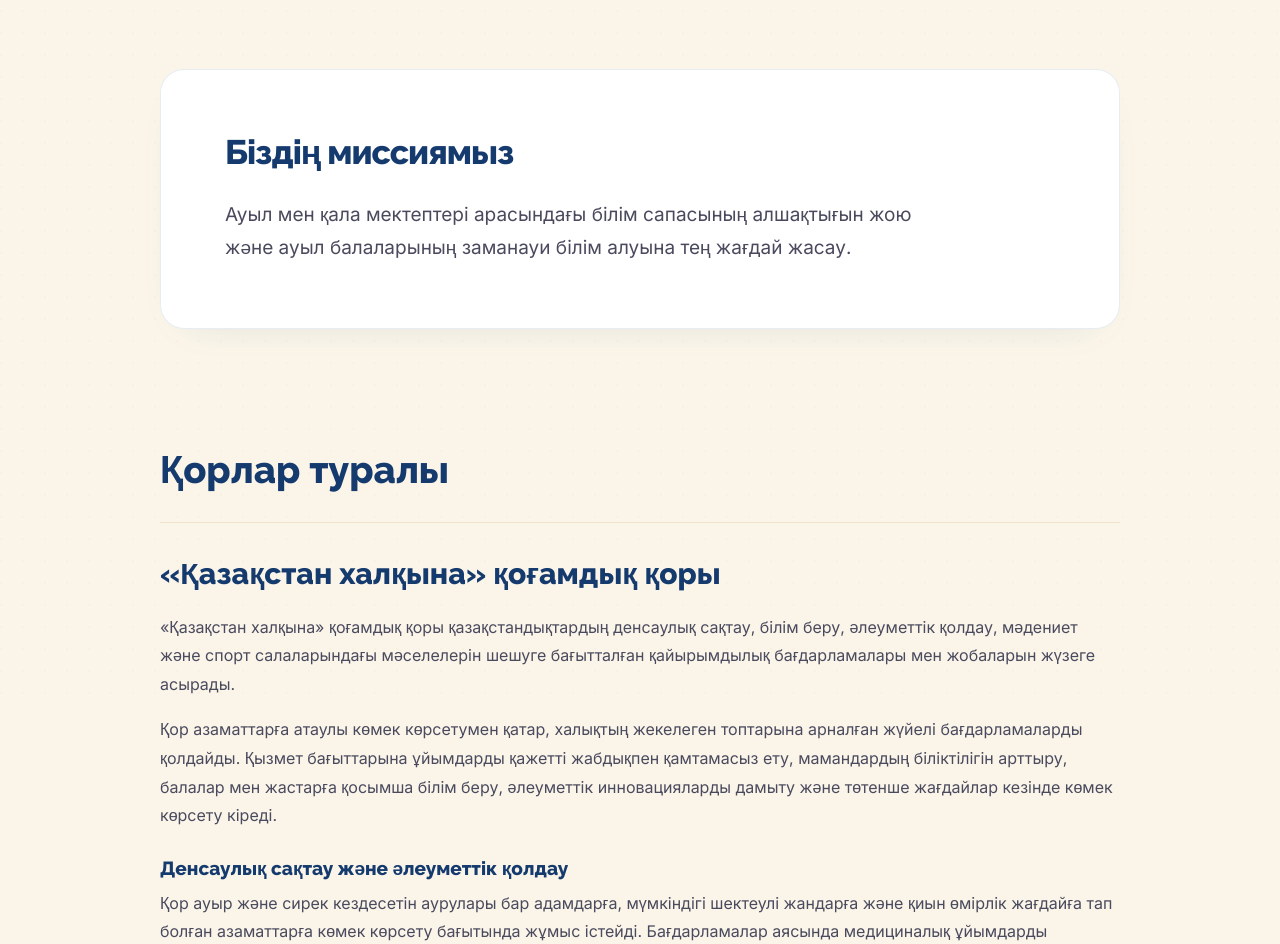
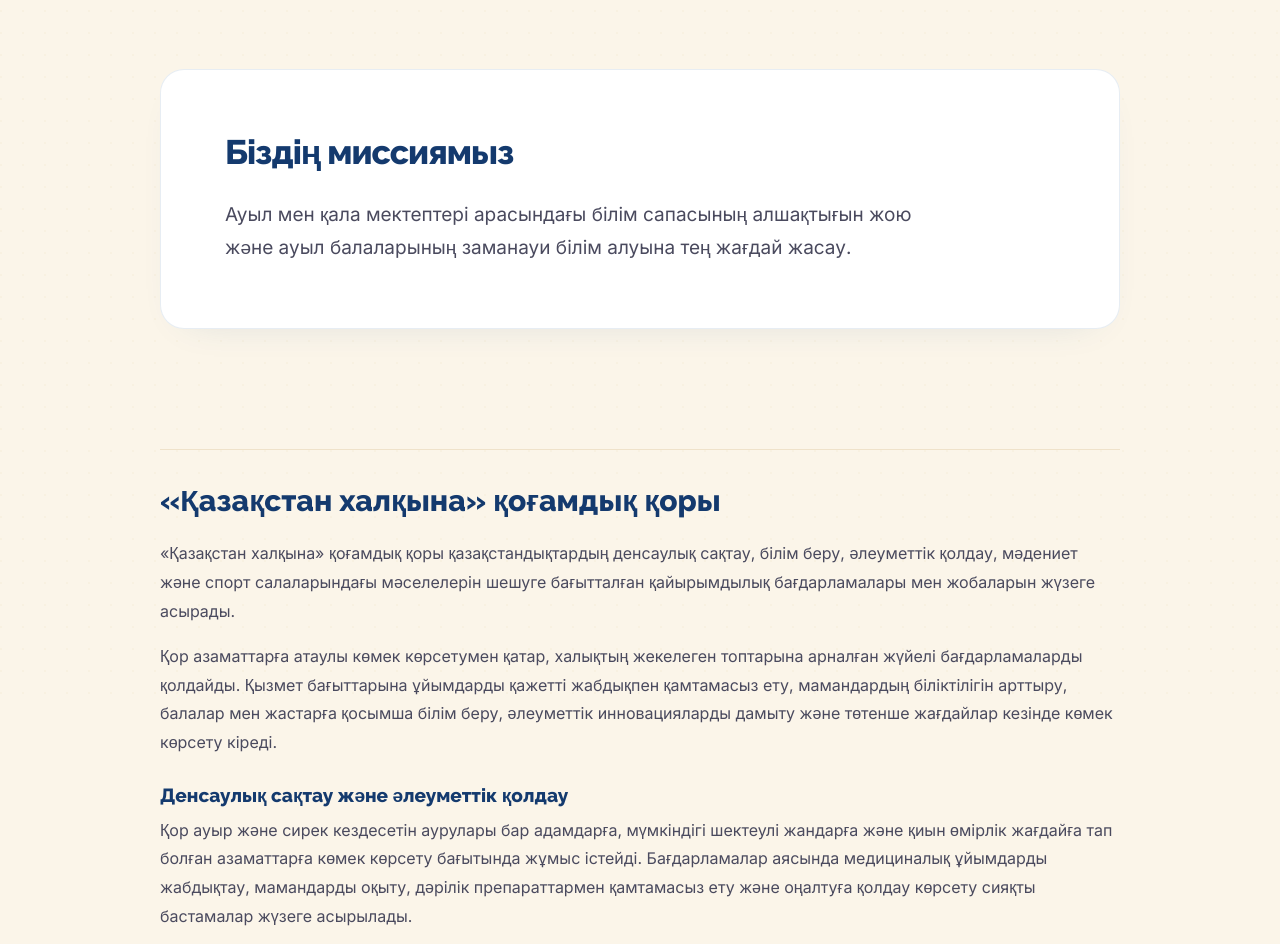
Before and after one commit to Eldar0904/Aul-Bilim, a plain HTML site: page about.html in a window 1280 px wide. Shown: the part 100-1044 px from the top of the page. Drawn offline with Linux system fonts and the light colour scheme; no server answers.

Commit message:
Remove foundations heading

```diff
--- a/about.html
+++ b/about.html
@@ -51,8 +51,7 @@
   </div>
 </section>
 
-<section class="about-foundations wrap" aria-labelledby="foundations-title">
-  <h1 id="foundations-title"><span lang="kk">Қорлар туралы</span><span lang="ru">О фондах</span></h1>
+<section class="about-foundations wrap" aria-label="Қорлар / Фонды">
   <article class="foundation-profile">
     <h2><span lang="kk">«Қазақстан халқына» қоғамдық қоры</span><span lang="ru">Общественный фонд «Қазақстан халқына»</span></h2>
     <p><span lang="kk">«Қазақстан халқына» қоғамдық қоры қазақстандықтардың денсаулық сақтау, білім беру, әлеуметтік қолдау, мәдениет және спорт салаларындағы мәселелерін шешуге бағытталған қайырымдылық бағдарламалары мен жобаларын жүзеге асырады.</span><span lang="ru">Общественный фонд «Қазақстан халқына» реализует благотворительные программы и проекты, направленные на решение проблем жителей Казахстана в сферах здравоохранения, образования, социальной поддержки, культуры и спорта.</span></p>
```
